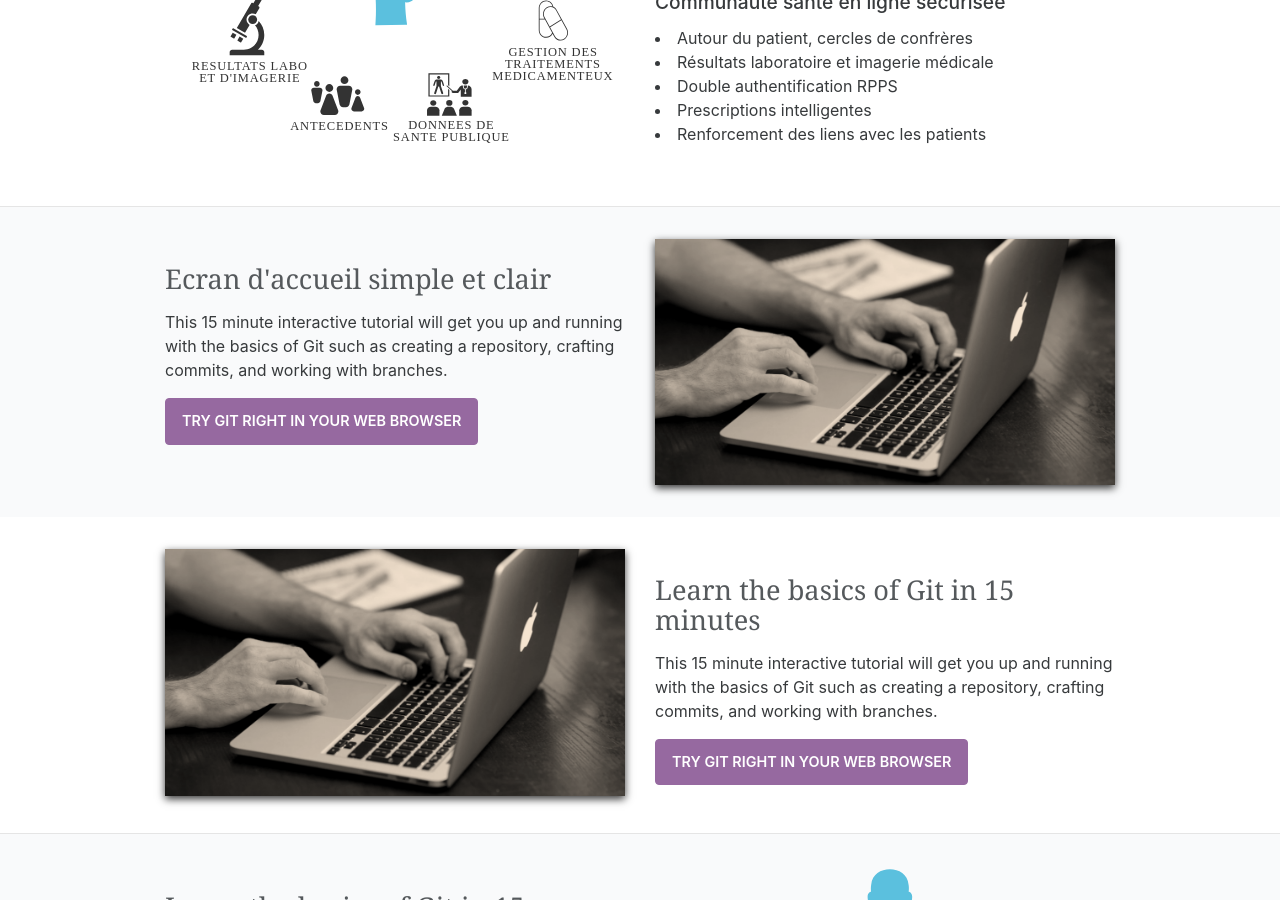
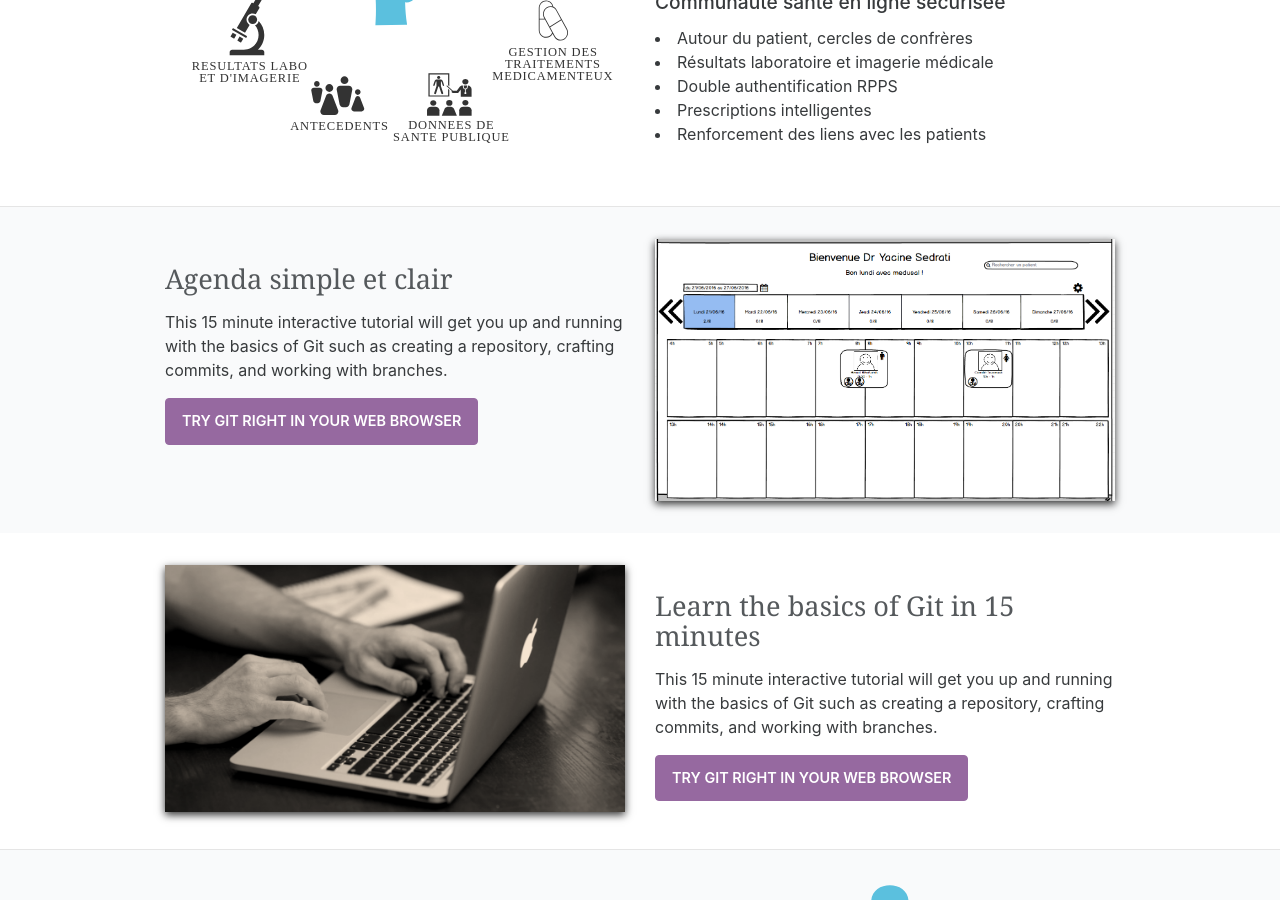
Before and after one commit to medusal/medusal.github.io, a Jekyll site: the page built from _pages/home.html, in a window 1280 px wide and 900 px high, scrolled down 1445 px. Built offline with Jekyll 4.4.1, drawn with Linux system fonts in a browser that asks for light colours.

Commit message:
Update from Forestry.io - _pages/home.html

```diff
--- a/_pages/home.html
+++ b/_pages/home.html
@@ -88,7 +88,7 @@ permalink: "/"
     <div class="container-fluid">
       <div class="row">
         <div class="col-xs-12 col-md-6">
-          <h2>Ecran d'accueil simple et clair</h2>
+          <h2>Agenda simple et clair</h2>
           <p>This 15 minute interactive tutorial will get you up and running with the basics of Git such as creating a repository, crafting commits, and working with branches.</p>
           <p>
             <a href="/about" class="btn btn-primary">
@@ -97,7 +97,7 @@ permalink: "/"
           </p>
         </div>
         <div class="col-xs-12 col-md-6">
-          <img src="/css/img/home/hands.png" class="w-100 screenshot">
+          <img src="/assets/agenda.png" class="w-100 screenshot">
         </div>
       </div>
     </div>
```
